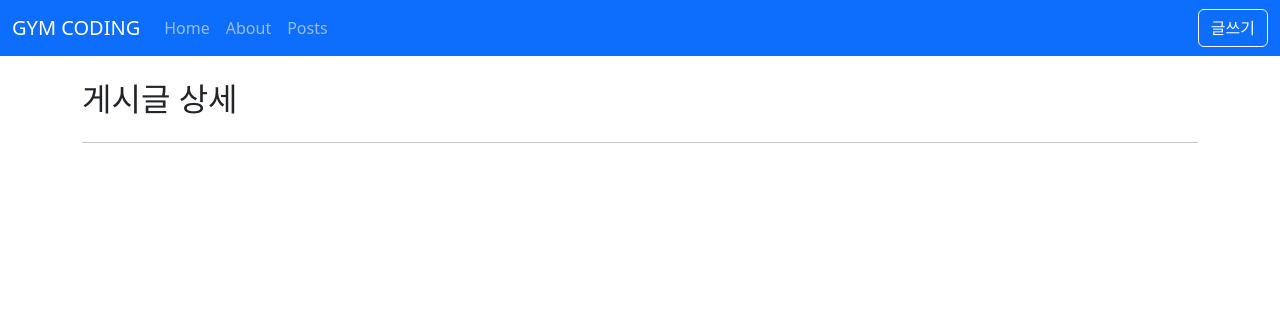
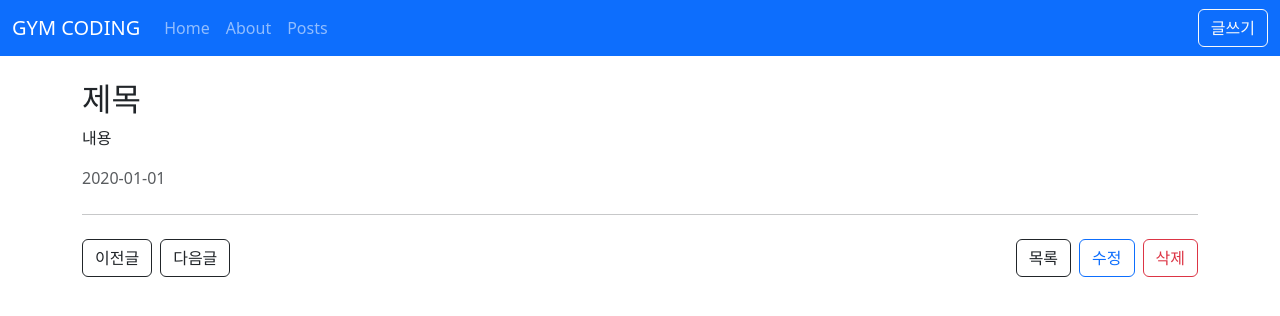
Before and after one commit to youngseoJi/Vue3-Posts, a Vue app: page /posts/1 in a window 1280 px wide. Shown: the top 316 px of the page. Built offline with nearby package versions, Linux system fonts and the light colour scheme.

Commit message:
이름을 가지는 뷰 라우터 기본 성정하기
페이지 이동 기본 셋팅

```diff
--- a/src/views/posts/PostCreateView.vue
+++ b/src/views/posts/PostCreateView.vue
@@ -12,13 +12,29 @@
 				<textarea class="form-control" id="content" rows="3"></textarea>
 			</div>
 			<div class="pt-4">
-				<button type="button" class="btn btn-outline-dark me-2">목록</button>
+				<button
+					type="button"
+					class="btn btn-outline-dark me-2"
+					@click="goPostListPage"
+				>
+					목록
+				</button>
 				<button class="btn btn-primary">저장</button>
 			</div>
 		</form>
 	</div>
 </template>
 
-<script setup></script>
+<script setup>
+import { useRouter } from "vue-router";
+
+const router = useRouter();
+// 목록이동
+const goPostListPage = () => {
+	router.push({
+		name: "PostList",
+	});
+};
+</script>
 
 <style lang="scss" scoped></style>
--- a/src/views/posts/PostDetailView.vue
+++ b/src/views/posts/PostDetailView.vue
@@ -1,10 +1,56 @@
 <template>
 	<div>
-		<h2>게시글 상세</h2>
+		<h2>제목</h2>
+		<p>내용</p>
+		<p class="text-muted">2020-01-01</p>
 		<hr class="my-4" />
+		<div class="row g-2">
+			<div class="col-auto">
+				<button class="btn btn-outline-dark" @click="prePost">이전글</button>
+			</div>
+			<div class="col-auto">
+				<button class="btn btn-outline-dark" @click="nextPost">다음글</button>
+			</div>
+			<div class="col-auto me-auto"></div>
+			<div class="col-auto">
+				<button class="btn btn-outline-dark" @click="goPostListPage">
+					목록
+				</button>
+			</div>
+			<div class="col-auto">
+				<button class="btn btn-outline-primary" @click="postEditPage">
+					수정
+				</button>
+			</div>
+			<div class="col-auto">
+				<button class="btn btn-outline-danger" @click="postDelete">삭제</button>
+			</div>
+		</div>
 	</div>
 </template>
 
-<script setup></script>
+<script setup>
+import { useRoute, useRouter } from "vue-router";
+
+const router = useRouter();
+const route = useRoute();
+
+const id = route.params.id;
+
+// 목록이동
+const goPostListPage = () => {
+	router.push({
+		name: "PostList",
+	});
+};
+
+// 게시글 수정
+const postEditPage = () => {
+	router.push({
+		name: "PostEdit",
+		params: { id: id },
+	});
+};
+</script>
 
 <style lang="scss" scoped></style>
--- a/src/views/posts/PostEditView.vue
+++ b/src/views/posts/PostEditView.vue
@@ -2,9 +2,42 @@
 	<div>
 		<h2>게시글 수정</h2>
 		<hr class="my-4" />
+		<form action="">
+			<div class="mb-3">
+				<label for="title" class="form-label">제목</label>
+				<input type="text" class="form-control" id="title" />
+			</div>
+			<div class="mb-3">
+				<label for="content" class="form-label">내용</label>
+				<textarea class="form-control" id="content" rows="3"></textarea>
+			</div>
+			<div class="pt-4">
+				<button
+					type="button"
+					class="btn btn-outline-danger me-2"
+					@click="goPostDetailPage"
+				>
+					취소
+				</button>
+				<button class="btn btn-primary">수정</button>
+			</div>
+		</form>
 	</div>
 </template>
 
-<script setup></script>
+<script setup>
+import { useRoute, useRouter } from "vue-router";
+
+const router = useRouter();
+const route = useRoute();
+const id = route.params.id;
+
+const goPostDetailPage = () => {
+	router.push({
+		name: "PostDetail",
+		params: { id: id },
+	});
+};
+</script>
 
 <style lang="scss" scoped></style>
```
